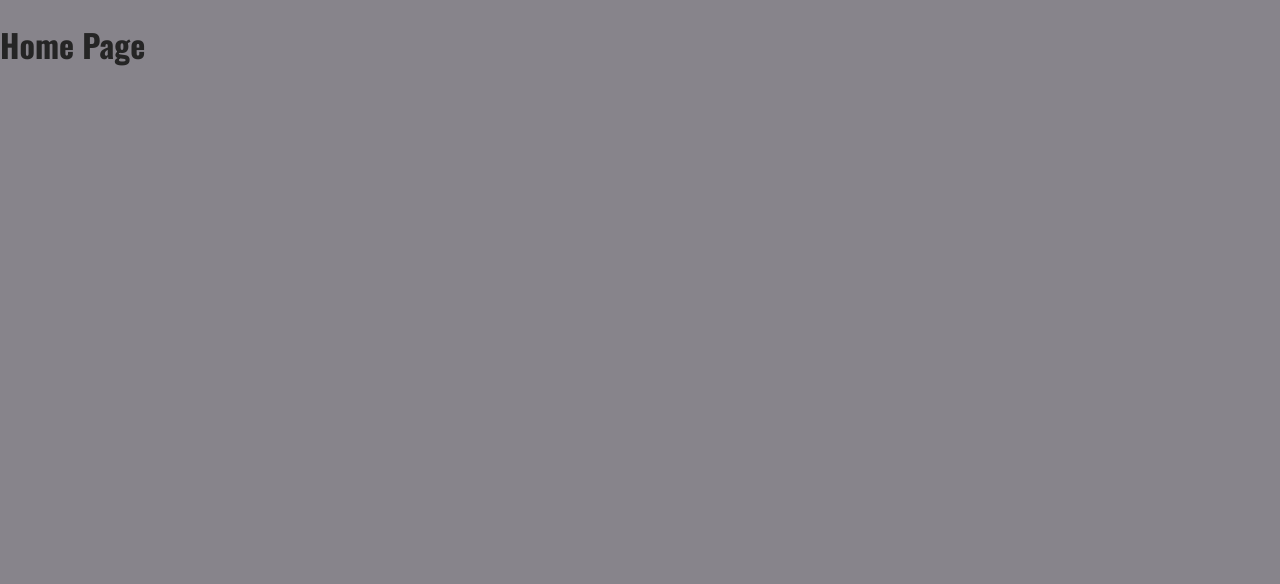
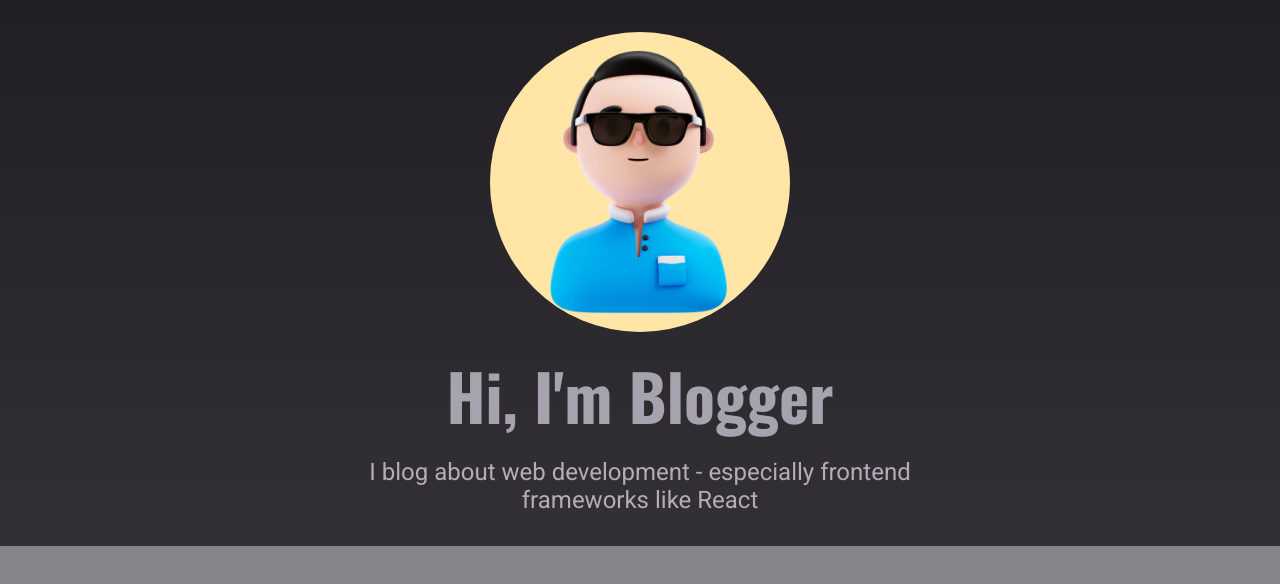
Before and after one commit to bahaayoussof/next-blog, a Next.js app: page / in a window 1280 px wide. Shown: the top 584 px of the page. Built offline with nearby package versions, Linux system fonts and the light colour scheme.

Commit message:
add Hero component

```diff
--- /dev/null
+++ b/components/home-page/Hero.js
@@ -0,0 +1,18 @@
+import Image from "next/image";
+import classes from "./hero.module.css";
+
+const Hero = () => {
+	return (
+		<section className={classes.hero}>
+			<div className={classes.image}>
+				<Image src="/images/site/avatar.jpg" alt="Profile Image" width={300} height={300} />
+			</div>
+
+			<h1>Hi, I'm Blogger</h1>
+
+			<p>I blog about web development - especially frontend frameworks like React</p>
+		</section>
+	);
+};
+
+export default Hero;
--- /dev/null
+++ b/components/home-page/hero.module.css
@@ -0,0 +1,36 @@
+.hero {
+	text-align: center;
+	background-image: linear-gradient(to bottom, var(--color-grey-900), var(--color-grey-800));
+	padding: var(--size-8) 0;
+}
+
+.image {
+	width: 300px;
+	height: 300px;
+	box-sizing: 0 1px 8px rgba(0, 0, 0, 0.2);
+	border-radius: 50%;
+	overflow: hidden;
+	background-color: var(--color-grey-700);
+	margin: auto;
+}
+
+.image img {
+	object-fit: cover;
+	object-position: top;
+	width: 100%;
+	height: 100%;
+}
+
+.hero h1 {
+	font-size: var(--size-16);
+	margin: var(--size-4) 0;
+	color: var(--color-grey-300);
+}
+
+.hero p {
+	font-size: var(--size-6);
+	color: var(--color-grey-200);
+	width: 90%;
+	max-width: 40rem;
+	margin: auto;
+}
--- a/pages/index.js
+++ b/pages/index.js
@@ -1,9 +1,7 @@
+import Hero from "../components/home-page/Hero";
+
 const HomePage = () => {
-	return (
-		<div>
-			<h1>Home Page</h1>
-		</div>
-	);
+	return <Hero />;
 };
 
 export default HomePage;
```
Also changed, not shown: components/home-page/featured-posts.module.css (added), public/images/site/avatar.jpg (added).
